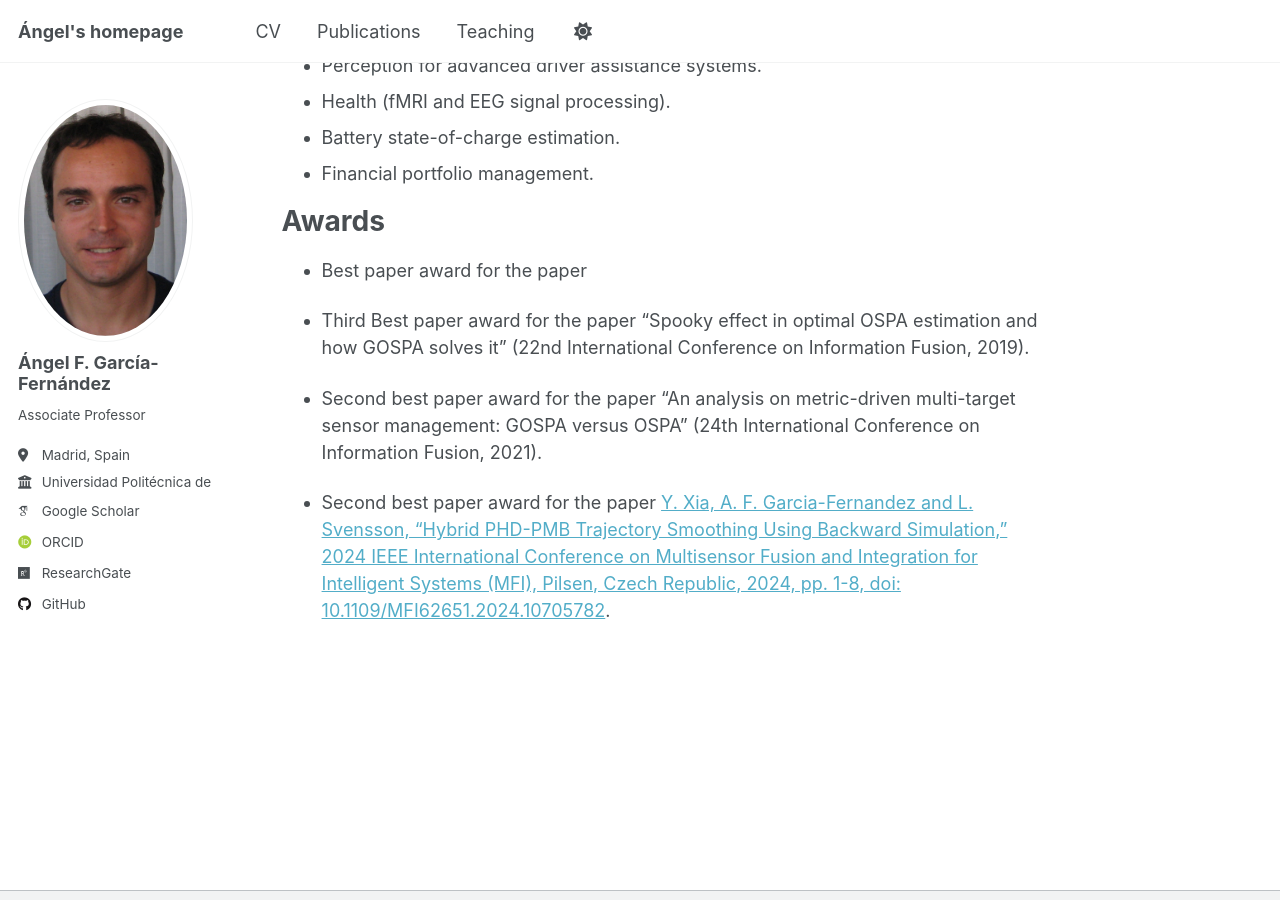
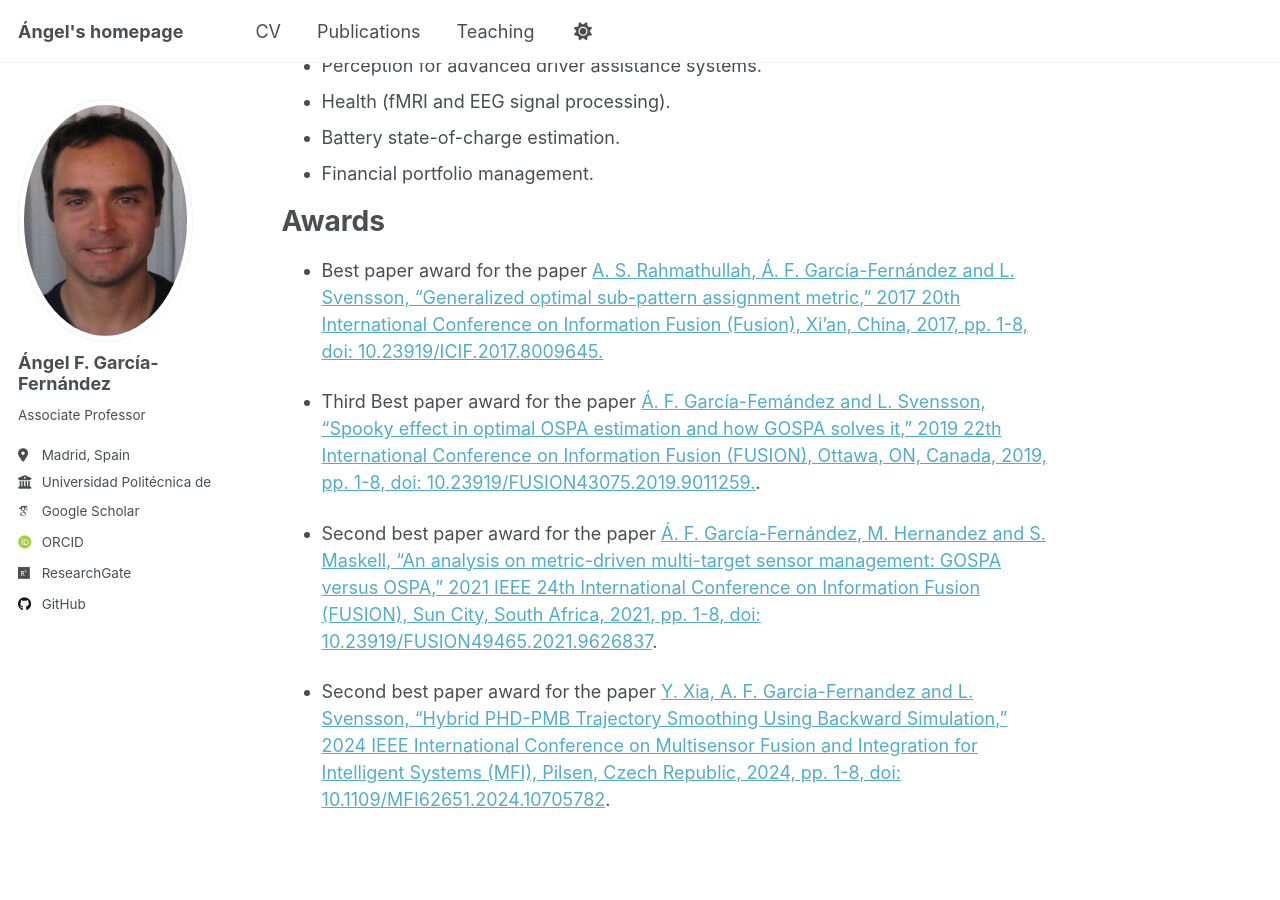
Before and after one commit to Agarciafernandez/Agarciafernandez.github.io, a Jekyll site: the page built from _pages/about.md, in a window 1280 px wide and 900 px high, scrolled down 5396 px. Built offline with Jekyll 4.4.1, drawn with Linux system fonts in a browser that asks for light colours; some web fonts are replaced; some of the changed text lies outside the part shown.

Commit message:
Update about.md

```diff
--- a/_pages/about.md
+++ b/_pages/about.md
@@ -103,7 +103,7 @@ Iterated posterior linearisation is described in two popular books for state est
 Temporal parallelisation of Bayesian smoothers and control
 ---------------
 
-Bayesian smoothing has a linear complexity in the number of time steps. The framework proposed in [[T1]](https://ieeexplore.ieee.org/abstract/document/9013038) uses parallel-scans such that Bayesian smoothing can be performed with logarithmic complexity in the number of time steps. This gives rise to parallel-in-time Kalman smoothers [T1], parallel-in-time smoothers for hidden Márkov models [[T2]](https://ieeexplore.ieee.org/abstract/document/9512397). The approach can be extended to obtain parallel-in-time Viterbi algorithms [T2] [[T3]](https://ieeexplore.ieee.org/abstract/document/10289998) and to solve optimal control problems [[T4]](https://ieeexplore.ieee.org/abstract/document/9697418). The code of these algorithms can be written in machine learning framework to make the most of parallel computation capabilities of graphics processing units (GPUs).
+Bayesian smoothing has a linear complexity in the number of time steps. The framework proposed in [[T1]](https://ieeexplore.ieee.org/abstract/document/9013038) uses parallel-scans such that Bayesian smoothing can be performed with logarithmic complexity in the number of time steps. This gives rise to parallel-in-time Kalman smoothers [[T1]](https://ieeexplore.ieee.org/abstract/document/9013038), parallel-in-time smoothers for hidden Márkov models [[T2]](https://ieeexplore.ieee.org/abstract/document/9512397). The approach can be extended to obtain parallel-in-time Viterbi algorithms [[T2]](https://ieeexplore.ieee.org/abstract/document/9512397) [[T3]](https://ieeexplore.ieee.org/abstract/document/10289998) and to solve optimal control problems [[T4]](https://ieeexplore.ieee.org/abstract/document/9697418). The code of these algorithms can be written in machine learning framework to make the most of parallel computation capabilities of graphics processing units (GPUs).
 
 This contribution is also mentioned in the book [I7].
 
@@ -131,10 +131,10 @@ I have worked in many different applications including:
 Awards
 ======
 
-- Best paper award for the paper
+- Best paper award for the paper [A. S. Rahmathullah, Á. F. García-Fernández and L. Svensson, "Generalized optimal sub-pattern assignment metric," 2017 20th International Conference on Information Fusion (Fusion), Xi'an, China, 2017, pp. 1-8, doi: 10.23919/ICIF.2017.8009645.](https://ieeexplore.ieee.org/document/8009645)
 
-- Third Best paper award for the paper "Spooky effect in optimal OSPA estimation and how GOSPA solves it" (22nd International Conference on Information Fusion, 2019).
+- Third Best paper award for the paper [Á. F. García-Femández and L. Svensson, "Spooky effect in optimal OSPA estimation and how GOSPA solves it," 2019 22th International Conference on Information Fusion (FUSION), Ottawa, ON, Canada, 2019, pp. 1-8, doi: 10.23919/FUSION43075.2019.9011259.](https://ieeexplore.ieee.org/document/9011259).
 
-- Second best paper award for the paper "An analysis on metric-driven multi-target sensor management: GOSPA versus OSPA" (24th International Conference on Information Fusion, 2021).
+- Second best paper award for the paper [Á. F. García-Fernández, M. Hernandez and S. Maskell, "An analysis on metric-driven multi-target sensor management: GOSPA versus OSPA," 2021 IEEE 24th International Conference on Information Fusion (FUSION), Sun City, South Africa, 2021, pp. 1-8, doi: 10.23919/FUSION49465.2021.9626837](https://ieeexplore.ieee.org/document/9626837).
 
 - Second best paper award for the paper [Y. Xia, A. F. Garcia-Fernandez and L. Svensson, "Hybrid PHD-PMB Trajectory Smoothing Using Backward Simulation," 2024 IEEE International Conference on Multisensor Fusion and Integration for Intelligent Systems (MFI), Pilsen, Czech Republic, 2024, pp. 1-8, doi: 10.1109/MFI62651.2024.10705782](https://ieeexplore.ieee.org/document/10705782).
```
